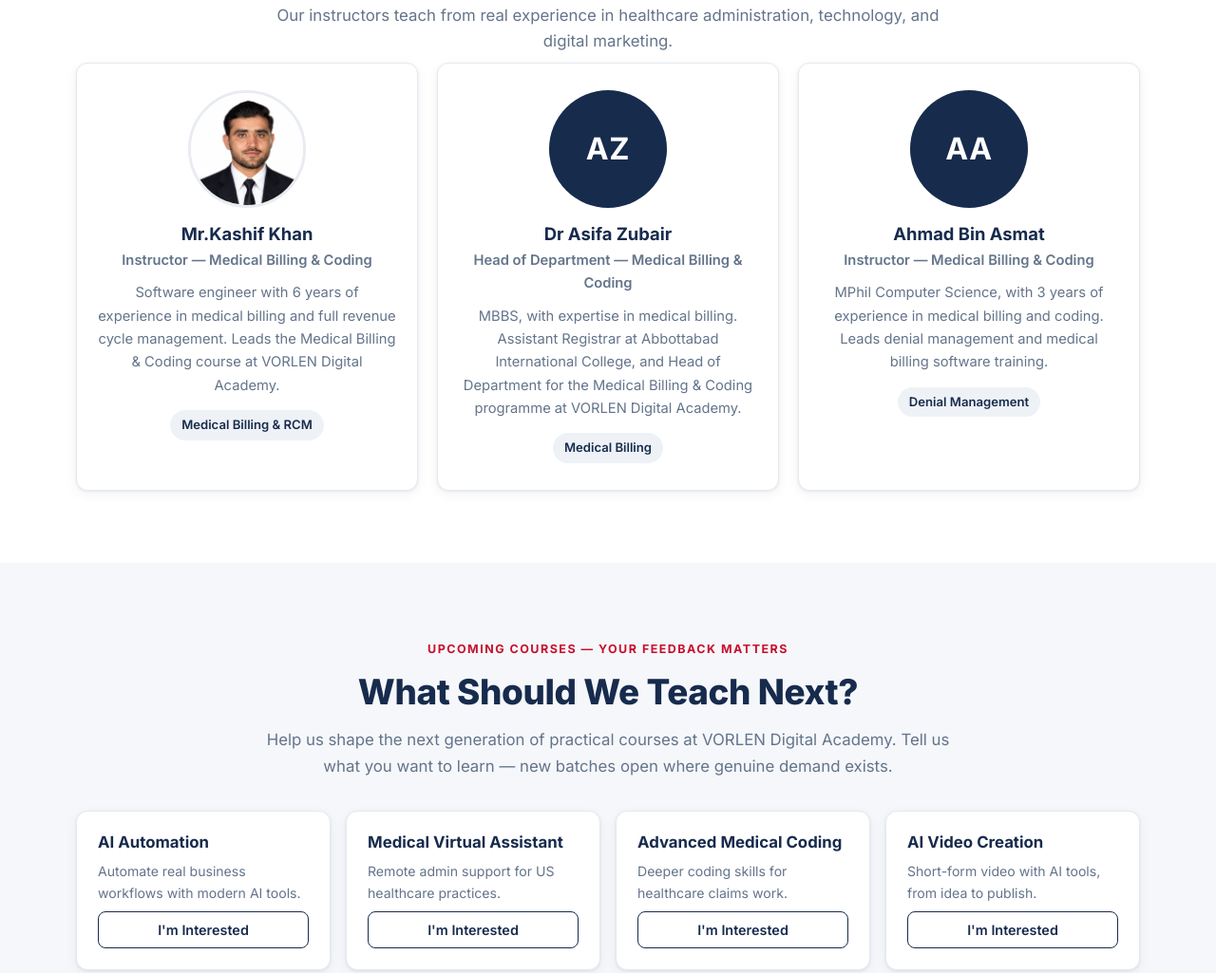
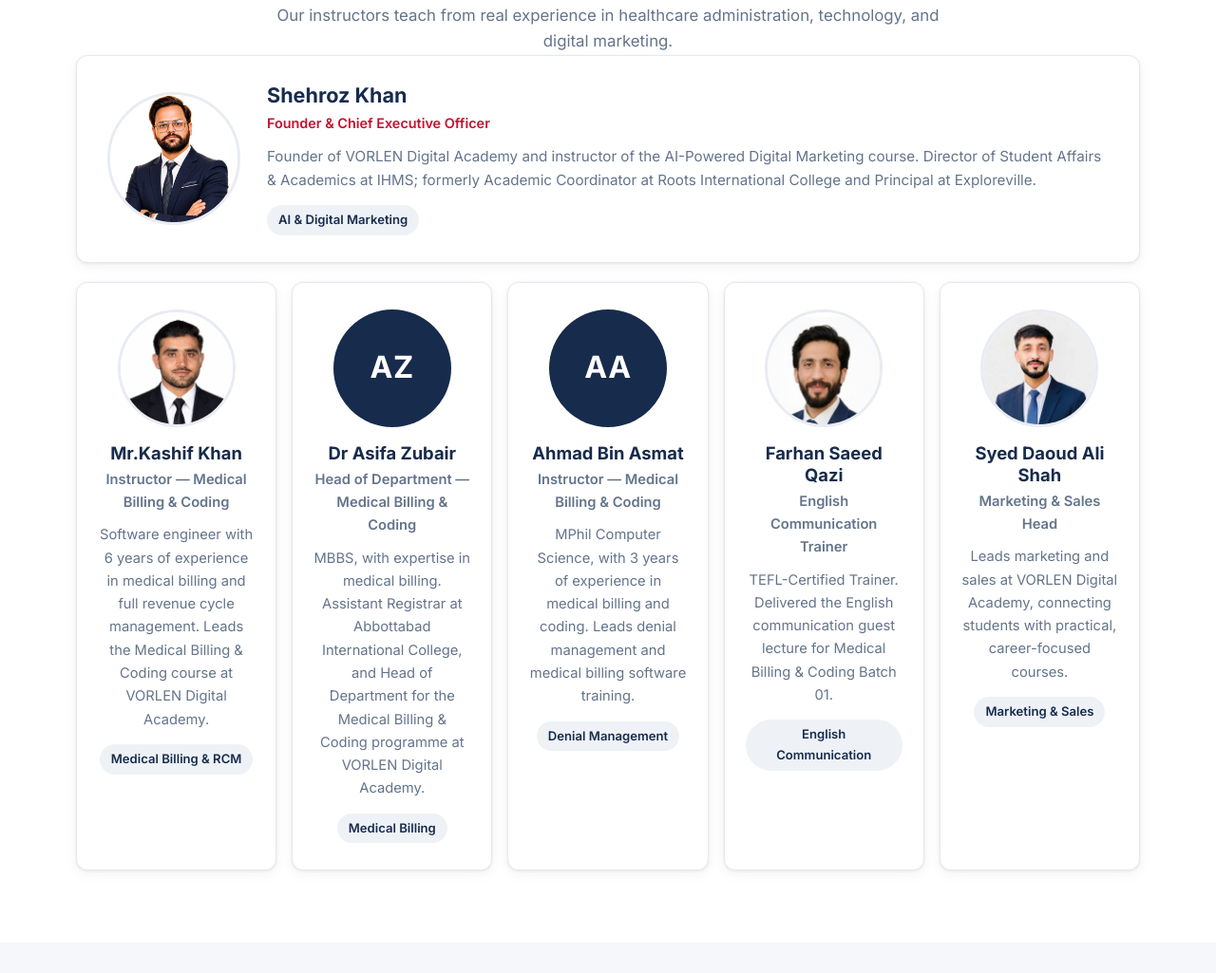
Before and after one commit to vorlenacademy/vorlen-preview, a plain HTML site: page index.html in a window 1280 px wide. Shown: the part 5678-6703 px from the top of the page at 95% size. Drawn offline with Linux system fonts and the light colour scheme.

Commit message:
Preview: CEO featured card + 5 team members

```diff
--- a/index.html
+++ b/index.html
@@ -105,7 +105,12 @@ nav.main-nav a:hover{background:rgba(255,255,255,.1);color:#fff;text-decoration:
 .card h3{font-size:1.22rem;margin:0 0 8px}
 .card p{color:var(--muted);font-size:.96rem}
 .accent-bar{width:34px;height:4px;background:var(--red);border-radius:2px;margin-bottom:16px}
-.team-grid{display:grid;grid-template-columns:repeat(3,1fr);gap:20px;margin-top:8px}
+.team-grid{display:grid;grid-template-columns:repeat(5,1fr);gap:16px;margin-top:8px}
+.ceo-card{display:flex;gap:28px;align-items:center;background:#fff;border:1px solid var(--line);border-radius:var(--radius);padding:28px 32px;box-shadow:var(--shadow);margin-bottom:20px;text-align:left}
+.ceo-card .team-photo{margin:0;flex:none;width:140px;height:140px}
+.ceo-card h3{font-size:1.35rem;margin:0 0 4px}
+.ceo-card .team-role{color:var(--red);font-weight:600;font-size:.9rem;margin:0 0 10px}
+.ceo-card .bio{color:var(--muted);font-size:.95rem}
 .team-card{background:#fff;border:1px solid var(--line);border-radius:var(--radius);padding:28px 22px;box-shadow:var(--shadow);text-align:center}
 .team-photo{width:124px;height:124px;border-radius:50%;object-fit:cover;object-position:center 12%;border:3px solid var(--navy-tint);display:block;margin:0 auto 16px}
 .team-mono{width:124px;height:124px;border-radius:50%;background:var(--navy);color:#fff;font-size:2rem;font-weight:700;display:flex;align-items:center;justify-content:center;margin:0 auto 16px;letter-spacing:.02em}
@@ -113,8 +118,9 @@ nav.main-nav a:hover{background:rgba(255,255,255,.1);color:#fff;text-decoration:
 .team-role{color:var(--red);font-weight:600;font-size:.9rem;margin:0 0 10px}
 .team-card p{color:var(--muted);font-size:.92rem}
 .team-tag{display:inline-block;margin-top:14px;padding:5px 12px;border-radius:999px;background:var(--gray-tint);color:var(--navy);font-size:.82rem;font-weight:600}
-@media(max-width:980px){.team-grid{grid-template-columns:repeat(2,1fr)}}
+@media(max-width:980px){.team-grid{grid-template-columns:repeat(3,1fr)}}
 @media(max-width:600px){.team-grid{grid-template-columns:1fr}}
+@media(max-width:600px){.ceo-card{flex-direction:column;text-align:center;gap:16px;padding:28px 22px}}
 /* Subtle card hover: border and shadow only, no movement, no glow */
 .course-card,.catalog-item,.interest-card,.team-card{transition:border-color .15s ease,box-shadow .15s ease}
 .course-card:hover,.catalog-item:hover,.interest-card:hover,.team-card:hover{border-color:var(--navy-soft);box-shadow:var(--shadow-lg)}
@@ -518,6 +524,15 @@ footer a:hover{color:#fff}
       <h2 class="section-title">Learn From People Who Do the Work</h2>
       <p class="section-sub">Our instructors teach from real experience in healthcare administration, technology, and digital marketing.</p>
     </div>
+    <div class="ceo-card">
+      <img class="team-photo" src="team-shehroz-khan.jpg" alt="Portrait of Shehroz Khan" loading="lazy">
+      <div>
+        <h3>Shehroz Khan</h3>
+        <p class="team-role">Founder &amp; Chief Executive Officer</p>
+        <p class="bio">Founder of VORLEN Digital Academy and instructor of the AI-Powered Digital Marketing course. Director of Student Affairs &amp; Academics at IHMS; formerly Academic Coordinator at Roots International College and Principal at Exploreville.</p>
+        <span class="team-tag">AI &amp; Digital Marketing</span>
+      </div>
+    </div>
     <div class="team-grid">
       <div class="team-card">
         <img class="team-photo" src="team-kashif-khan.jpg" alt="Portrait of Mr.Kashif Khan" loading="lazy">
@@ -539,6 +554,20 @@ footer a:hover{color:#fff}
         <p class="team-role">Instructor — Medical Billing &amp; Coding</p>
         <p>MPhil Computer Science, with 3 years of experience in medical billing and coding. Leads denial management and medical billing software training.</p>
         <span class="team-tag">Denial Management</span>
+      </div>
+      <div class="team-card">
+        <img class="team-photo" src="team-farhan-qazi.jpg" alt="Portrait of Farhan Saeed Qazi" loading="lazy">
+        <h3>Farhan Saeed Qazi</h3>
+        <p class="team-role">English Communication Trainer</p>
+        <p>TEFL-Certified Trainer. Delivered the English communication guest lecture for Medical Billing &amp; Coding Batch 01.</p>
+        <span class="team-tag">English Communication</span>
+      </div>
+      <div class="team-card">
+        <img class="team-photo" src="team-daoud-shah.jpg" alt="Portrait of Syed Daoud Ali Shah" loading="lazy">
+        <h3>Syed Daoud Ali Shah</h3>
+        <p class="team-role">Marketing &amp; Sales Head</p>
+        <p>Leads marketing and sales at VORLEN Digital Academy, connecting students with practical, career-focused courses.</p>
+        <span class="team-tag">Marketing &amp; Sales</span>
       </div>
     </div>
   </div>
```
Also changed, not shown: team-daoud-shah.jpg (added), team-farhan-qazi.jpg (added), team-shehroz-khan.jpg (added).
